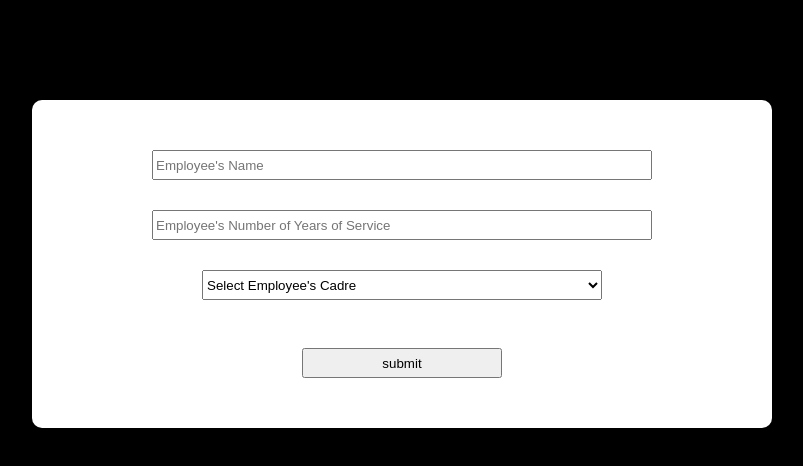
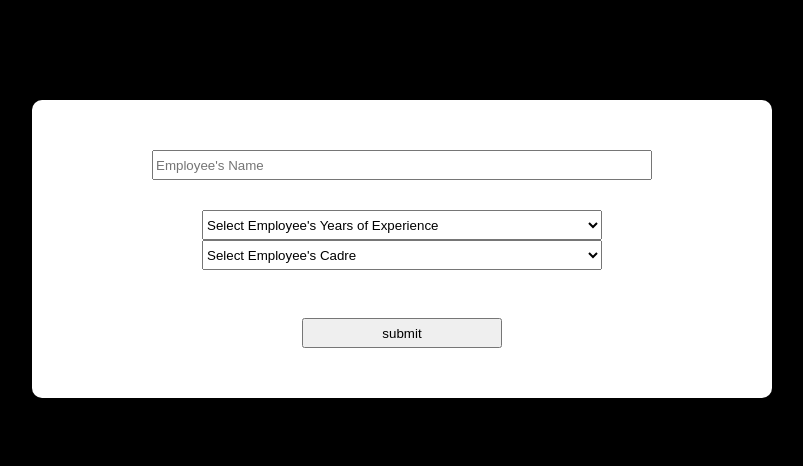
Before and after one commit to obinnaeye/salary-calculator, a plain HTML site: page index.html in a window 1280 px wide. Shown: the whole page, without its empty margins (238-1041 px from the left). Drawn offline with Linux system fonts and the light colour scheme; a web font is replaced by a local one.

Commit message:
change experience input to dropdown

```diff
--- a/index.html
+++ b/index.html
@@ -10,7 +10,16 @@
      <div class="container">
          <div class="form">
              <input id="name" class="input" type="text" placeholder="Employee's Name">
-             <input id="years" class="input" type="text" placeholder="Employee's Number of Years of Service">
+             <div class='select-container'>
+                <select name="experience" required class="cadre-selection" id = "exp">
+                    <option value="" disabled selected hidden>Select Employee's Years of Experience</option>
+                    <option value="intern" >1-2</option>
+                    <option value="associate">3-4</option>
+                    <option value="manager">5-6</option>
+                    <option value="executive">7-8</option>
+                    <option value="director">9+</option>
+                </select>
+             </div>
              <div class='select-container'>
                 <select name="datum" required class="cadre-selection" id = "cadreSelection">
                     <option value="" disabled selected hidden>Select Employee's Cadre</option>
```
